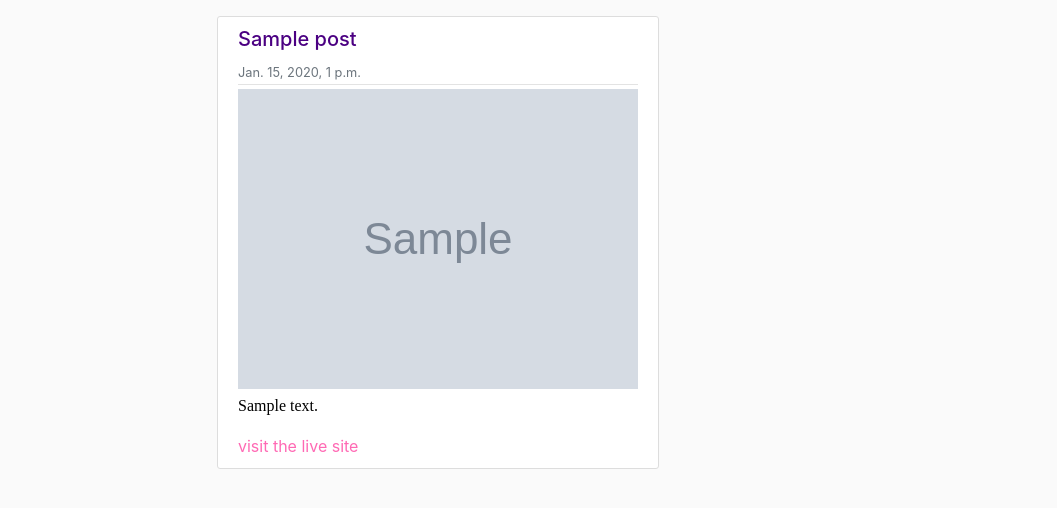
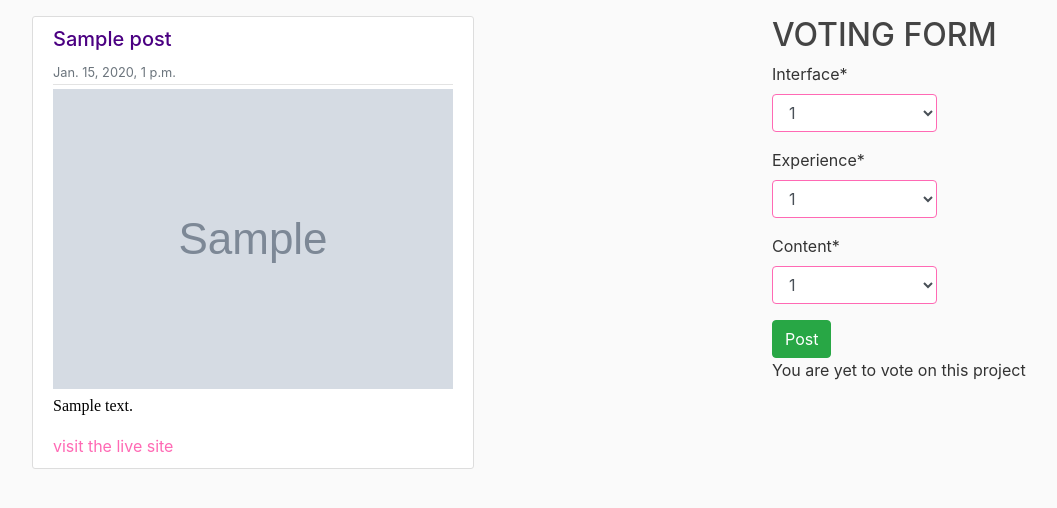
Before and after one commit to vsidera/V-Projects, a Django app: page /post/1/ in a window 1280 px wide. Shown: the part 64-572 px from the top of the page, without its empty margins (68-1125 px from the left). Run offline with Django 3.2, Linux system fonts and the light colour scheme; tables that the repository leaves empty hold one stand-in row (values such as "Sample post"); grey boxes marked "Sample" are stand-in pictures; some libraries are stand-ins or nearby versions.

Commit message:
add rating form to post-detail

```diff
--- a/projapp/admin.py
+++ b/projapp/admin.py
@@ -1,6 +1,7 @@
 from django.contrib import admin
-from .models import Post, Profile
+from .models import Post, Profile, Rating
 
 # Register your models here.
 admin.site.register(Post)
 admin.site.register(Profile)
+admin.site.register(Rating)
--- a/projapp/forms.py
+++ b/projapp/forms.py
@@ -1,7 +1,12 @@
 from django import forms
-from .models import Post
+from .models import Post , Rating
 
 class uploadForm(forms.ModelForm):
     class Meta:
         model = Post
         exclude = ['profile', 'created_on']
+
+class ratingForm(forms.ModelForm):
+    class Meta:
+        model = Rating
+        fields = ['interface', 'experience', 'content']
--- a/projapp/models.py
+++ b/projapp/models.py
@@ -37,3 +37,34 @@ class Profile(models.Model):
             output_size = (300, 300)
             img.thumbnail(output_size)
             img.save(self.photo.path)
+
+class Rating(models.Model):
+    ''' model to allow users to rate post on three categories '''
+    Rating_CHOICES = (
+    (1, '1'),
+    (2, '2'),
+    (3, '3'),
+    (4, '4'),
+    (5, '5'),
+    (6, '6'),
+    (7, '7'),
+    (8, '8'),
+    (9, '9'),
+    (10, '10')
+    )
+    interface = models.PositiveIntegerField(choices=Rating_CHOICES, default=1)
+    experience = models.PositiveIntegerField(choices=Rating_CHOICES, default=1)
+    content = models.PositiveIntegerField(choices=Rating_CHOICES, default=1)
+    user = models.ForeignKey('Profile', on_delete=models.CASCADE)
+    post = models.ForeignKey('Post', on_delete=models.CASCADE)
+
+    def __str__(self):
+        return f"{self.post}'s rating"
+
+    def save_rating(self):
+        ''' method to save ratings '''
+        self.save()
+
+    def delete_rating(self):
+        ''' method to delete ratings '''
+        self.delete()
--- a/projapp/templates/projapp/post_detail.html
+++ b/projapp/templates/projapp/post_detail.html
@@ -1,9 +1,8 @@
 {% extends "projapp/base.html" %}
+{% load crispy_forms_tags %}
 {% block content %}
       <div class="container-fluid">
         <div class="row">
-          <div class="col-md-2">
-          </div>
           <div class="col-md-8">
             <article class="media content-section">
               <div class="media-body">
@@ -22,7 +21,28 @@
               </div>
             </article>
           </div>
-          <div class="col-md-2">
+          <div class="col-md-4">
+            <div>
+              <form action="#" method="POST">
+                  <h2>VOTING FORM</h2>
+                  {%csrf_token%}
+                  <div class="form-row">
+                      <div class="form-group col-md-6 mb-0">
+                          {{form|crispy }}
+                      </div>
+                      <!-- <div class="form-group col-md-4 mb-0">
+                          {{ r_form.experience|crispy }}
+                      </div>
+                      <div class="form-group col-md-2 mb-0">
+                          {{ r_form.content|crispy }}
+                      </div> -->
+                  </div>
+                  <input type="submit" class="btn btn-success" value="Post">
+              </form>
+
+              {% if average %} {% for total in average %} {{total.avg_interface}} {{total.avg_experience}} {{total.avg_content}} {% endfor %} {% else %}
+              <p>You are yet to vote on this project</p> {% endif %}
+          </div>
           </div>
         </div>
       </div>
--- a/projapp/views.py
+++ b/projapp/views.py
@@ -1,10 +1,11 @@
 from django.shortcuts import render, redirect
-from .models import Post, Profile
+from .models import Post, Profile, Rating
 from django.contrib.auth.models import User
 from django.contrib.auth.decorators import login_required
 from django.contrib.auth.mixins import LoginRequiredMixin, UserPassesTestMixin
 from django.views.generic import (DetailView, UpdateView, DeleteView)
-from .forms import uploadForm
+from django.views.generic.edit import FormMixin
+from .forms import uploadForm, ratingForm
 
 def home(request):
     context = {
@@ -12,8 +13,9 @@ def home(request):
     }
     return render(request, 'projapp/home.html', context)
 
-class PostDetailView(DetailView):
+class PostDetailView(FormMixin,DetailView):
     model = Post
+    form_class = ratingForm
 
 @login_required(login_url='/login/')
 def new_post(request):
@@ -51,3 +53,22 @@ def search_results(request):
     else:
         message = "You haven't searched for any term"
         return render(request, 'projapp/search.html',{"message":message})
+
+# @login_required(login_url='/login/')
+# def project(request):
+#     if request.method == 'POST':
+#         r_form = ratingForm(request.POST, instance=request.user)
+#         if r_form.is_valid():
+#             r_form.save()
+#             messages.success(request, f'Your rating has been updated!')
+#             return redirect('projapp-home')
+
+#     else:
+#         r_form = UserUpdateForm(instance=request.user)
+
+
+#     context = {
+#         'r_form': r_form,
+#     }
+
+#     return render(request, 'projapp/post_detail.html', context)
```
Also changed, not shown: projapp/migrations/0003_auto_20201025_0949.py (added), projapp/migrations/0004_rating.py (added).
